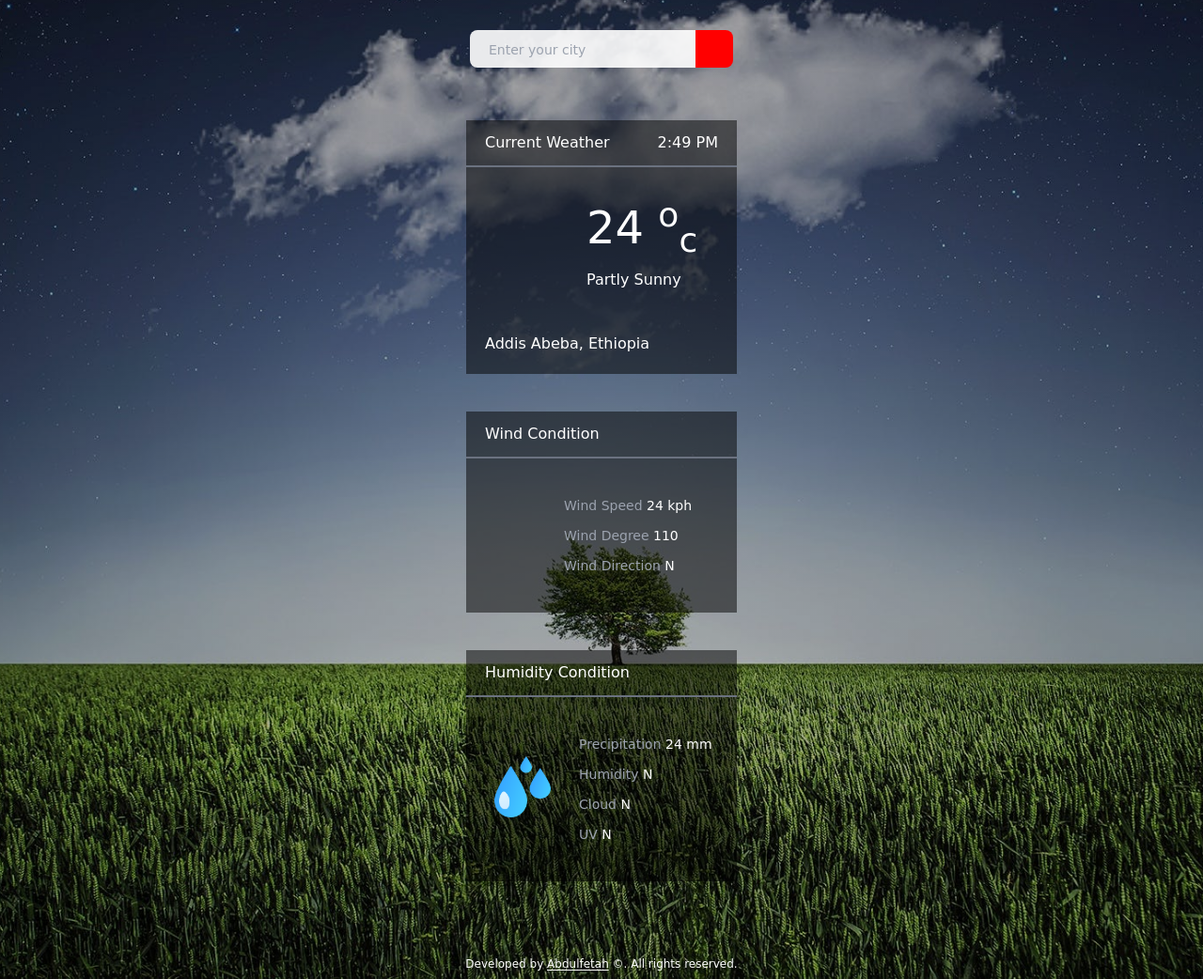
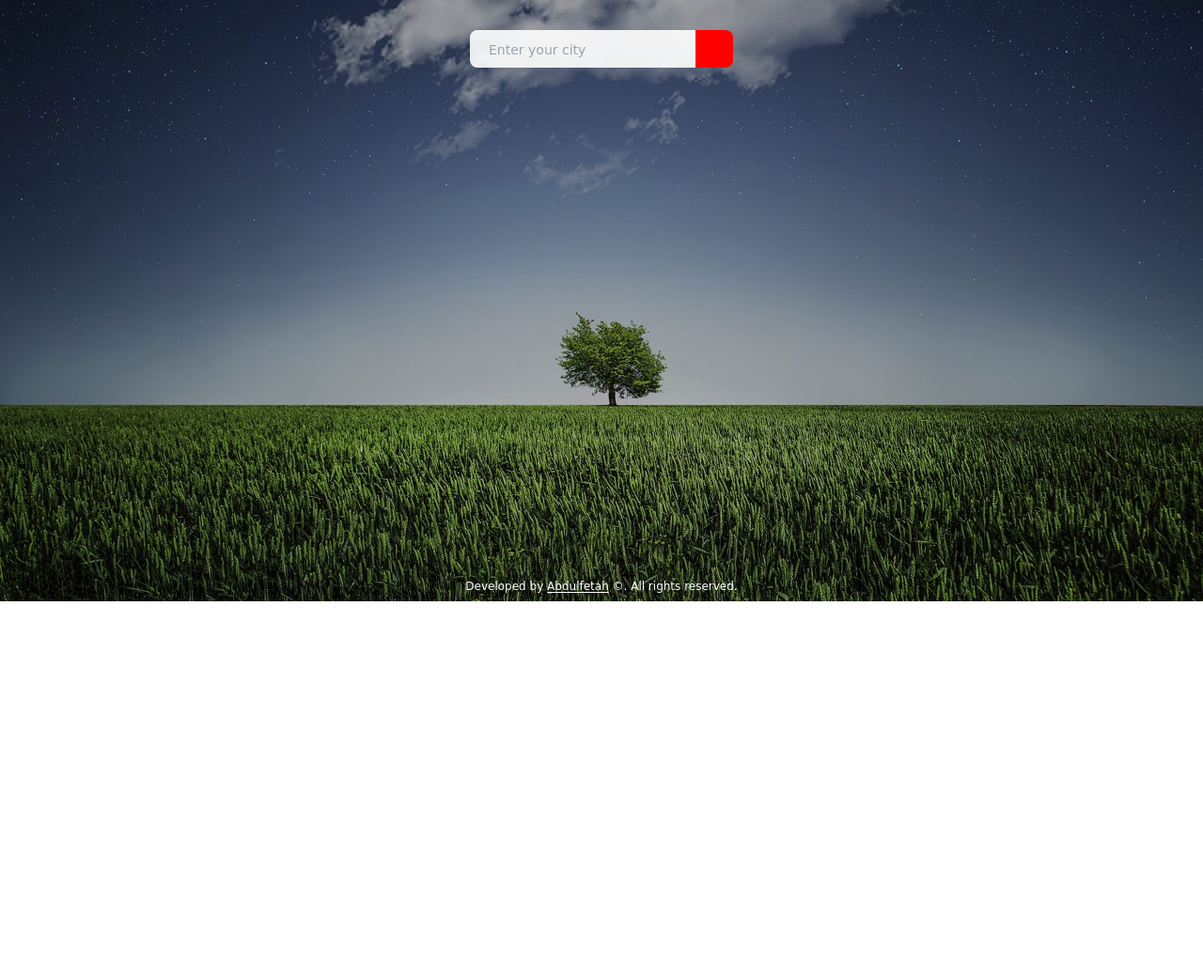
Before and after one commit to iamsuudi/weather-app, a website built with webpack: page src/index.html in a window 1280 px wide. Shown: the part 160-1202 px from the top of the page at 94% size. After the commit the page ends 800 px from the top, so only its background shows below. Built offline with nearby package versions, Linux system fonts and the light colour scheme; files whose address does not match are found by name.

Commit message:
Hide tabs on first loading

```diff
--- a/src/index.html
+++ b/src/index.html
@@ -20,7 +20,7 @@
 
         <main class="h-fit max-w-xl text-white flex flex-wrap justify-center items-center gap-10">
 
-            <section class="location w-72 bg-black bg-opacity-50">
+            <section class="location hidden w-72 bg-black bg-opacity-50">
 
                 <h3 class="flex py-3 px-5 border-b-2 border-gray-500">Current Weather <span class="time ml-auto">2:49 PM</span></h3>
 
@@ -37,7 +37,7 @@
                 <p class="location p-5">Addis Abeba, Ethiopia</p>
             </section>
 
-            <section class="wind w-72 bg-black bg-opacity-50">
+            <section class="wind hidden w-72 bg-black bg-opacity-50">
 
                 <h3 class="flex py-3 px-5 border-b-2 border-gray-500">Wind Condition</h3>
 
@@ -53,7 +53,7 @@
                 </div>
             </section>
 
-            <section class="humidity w-72 bg-black bg-opacity-50">
+            <section class="humidity hidden w-72 bg-black bg-opacity-50">
 
                 <h3 class="flex py-3 px-5 border-b-2 border-gray-500">Humidity Condition</h3>
 
```
